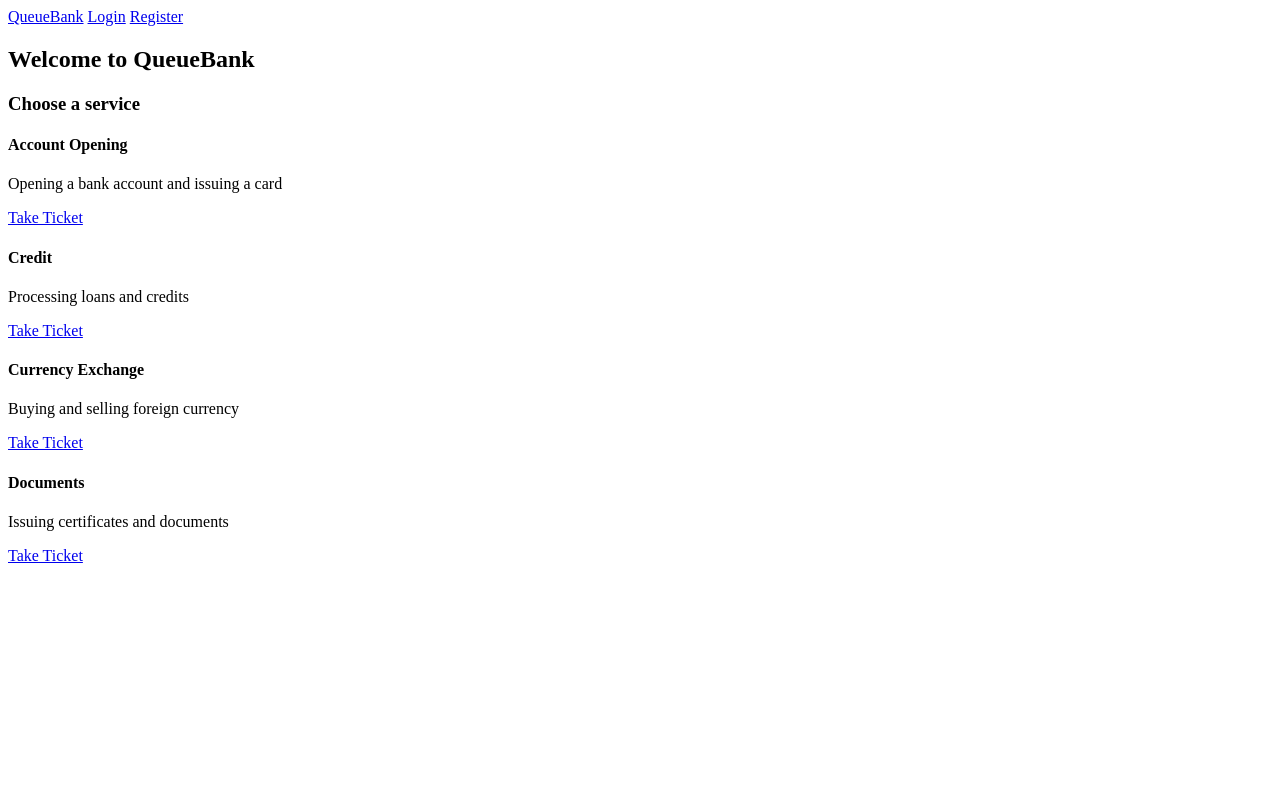
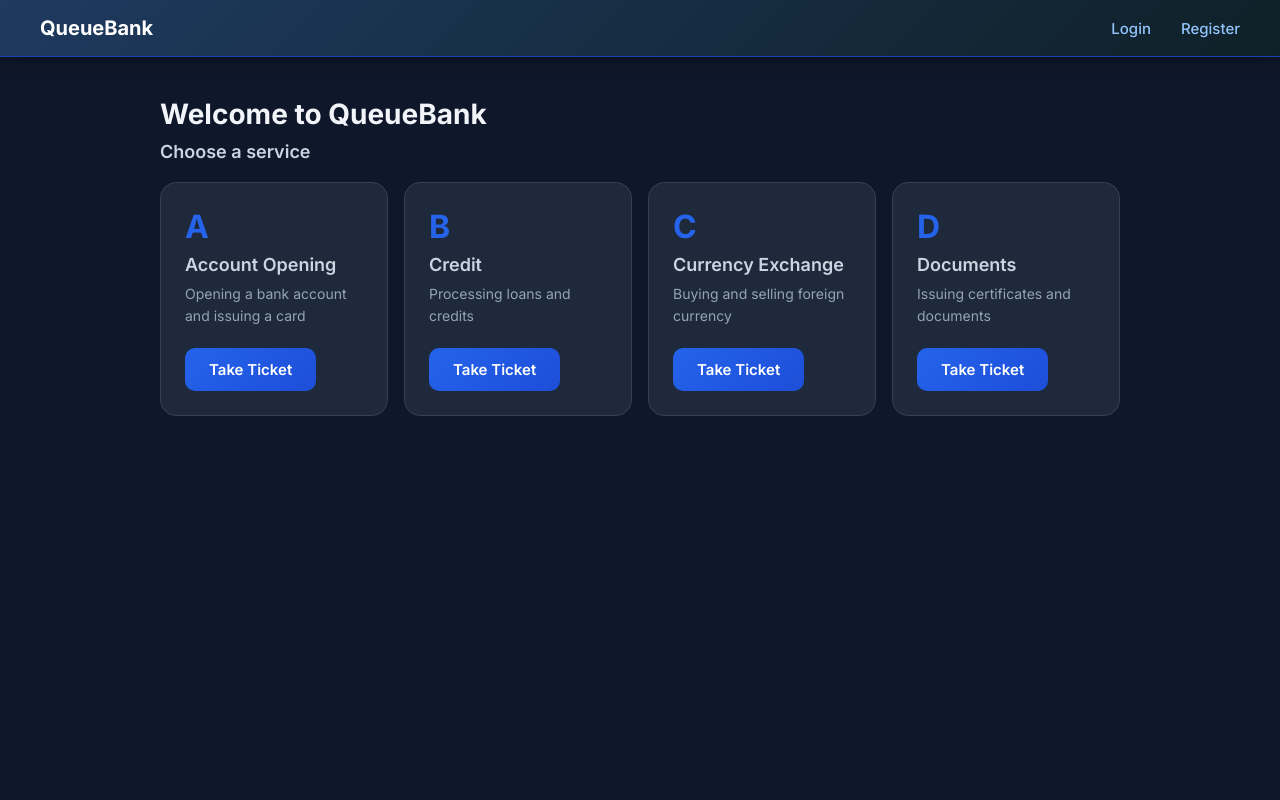
Before and after one commit to sodatovruslan/queuebank, a Django app: page / in a window 1280 px wide. Run offline with Django 5.2, Linux system fonts and the light colour scheme; data comes from the database, SQL or seed files in the repository; both versions use the stored data as it was after the commit.

Commit message:
change home html

```diff
--- a/static/style.css
+++ b/static/style.css
@@ -1,3 +1,5 @@
+@import url('https://fonts.googleapis.com/css2?family=Inter:wght@300;400;500;600;700&display=swap');
+
 * {
     margin: 0;
     padding: 0;
@@ -5,31 +7,175 @@
 }
 
 body {
-    font-family: Arial, sans-serif;
-    background-color: #f5f5f5;
-    color: #333;
+    font-family: 'Inter', sans-serif;
+    background-color: #0f172a;
+    color: #e2e8f0;
+    min-height: 100vh;
 }
 
+/* NAV */
 nav {
-    background-color: #1a3c5e;
-    padding: 15px 30px;
+    background: linear-gradient(135deg, #1e3a5f, #0f2027);
+    padding: 16px 40px;
     display: flex;
-    gap: 20px;
     align-items: center;
+    gap: 30px;
+    box-shadow: 0 4px 20px rgba(0,0,0,0.3);
+    border-bottom: 1px solid #1e40af;
 }
 
 nav a {
-    color: white;
+    color: #93c5fd;
     text-decoration: none;
-    font-size: 16px;
+    font-size: 15px;
+    font-weight: 500;
+    transition: color 0.2s;
+}
+
+nav a:first-child {
+    color: #ffffff;
+    font-size: 20px;
+    font-weight: 700;
+    margin-right: auto;
 }
 
 nav a:hover {
-    color: #f0a500;
+    color: #ffffff;
 }
 
-div {
-    max-width: 900px;
-    margin: 30px auto;
-    padding: 20px;
+/* CONTAINER */
+.container {
+    max-width: 1000px;
+    margin: 40px auto;
+    padding: 0 20px;
 }
+
+/* CARD */
+.card {
+    background: #1e293b;
+    border-radius: 16px;
+    padding: 30px;
+    margin-bottom: 20px;
+    border: 1px solid #334155;
+    box-shadow: 0 4px 24px rgba(0,0,0,0.2);
+}
+
+/* HEADINGS */
+h1, h2 {
+    font-size: 28px;
+    font-weight: 700;
+    color: #f1f5f9;
+    margin-bottom: 10px;
+}
+
+h3 {
+    font-size: 18px;
+    font-weight: 600;
+    color: #cbd5e1;
+    margin-bottom: 8px;
+}
+
+p {
+    color: #94a3b8;
+    font-size: 14px;
+    line-height: 1.6;
+}
+
+/* BUTTONS */
+button, .btn {
+    background: linear-gradient(135deg, #2563eb, #1d4ed8);
+    color: white;
+    border: none;
+    padding: 12px 24px;
+    border-radius: 10px;
+    font-size: 15px;
+    font-weight: 600;
+    cursor: pointer;
+    transition: all 0.2s;
+    text-decoration: none;
+    display: inline-block;
+}
+
+button:hover, .btn:hover {
+    background: linear-gradient(135deg, #1d4ed8, #1e40af);
+    transform: translateY(-2px);
+    box-shadow: 0 8px 20px rgba(37,99,235,0.4);
+}
+
+/* LINKS */
+a {
+    color: #60a5fa;
+    text-decoration: none;
+}
+
+a:hover {
+    color: #93c5fd;
+}
+
+/* INPUTS */
+input {
+    background: #0f172a;
+    border: 1px solid #334155;
+    border-radius: 10px;
+    padding: 12px 16px;
+    color: #e2e8f0;
+    font-size: 15px;
+    width: 100%;
+    margin-bottom: 12px;
+    outline: none;
+    transition: border 0.2s;
+}
+
+input:focus {
+    border-color: #2563eb;
+}
+
+/* FORMS */
+form {
+    display: flex;
+    flex-direction: column;
+    gap: 10px;
+    max-width: 400px;
+}
+
+/* ERROR */
+.error {
+    background: #450a0a;
+    color: #fca5a5;
+    padding: 12px 16px;
+    border-radius: 10px;
+    border: 1px solid #dc2626;
+    margin-bottom: 16px;
+    font-size: 14px;
+}
+
+/* SERVICE CARDS */
+.services {
+    display: grid;
+    grid-template-columns: repeat(auto-fit, minmax(220px, 1fr));
+    gap: 16px;
+    margin-top: 20px;
+}
+
+.service-card {
+    background: #1e293b;
+    border: 1px solid #334155;
+    border-radius: 16px;
+    padding: 24px;
+    transition: all 0.2s;
+}
+
+.service-card:hover {
+    border-color: #2563eb;
+    transform: translateY(-4px);
+    box-shadow: 0 8px 24px rgba(37,99,235,0.2);
+}
+
+.service-code {
+    font-size: 32px;
+    font-weight: 700;
+    color: #2563eb;
+    margin-bottom: 8px;
+}
+
+/
--- a/templates/base.html
+++ b/templates/base.html
@@ -1,10 +1,11 @@
-
+{% load static %}
 <!DOCTYPE html>
 <html lang="en">
 <head>
     <meta charset="UTF-8">
     <meta name="viewport" content="width=device-width, initial-scale=1.0">
     <title>QueueBank</title>
+    <link rel="stylesheet" href="{% static 'style.css' %}">
 </head>
 <body>
 
--- a/templates/tickets/home.html
+++ b/templates/tickets/home.html
@@ -1,12 +1,20 @@
 {% extends 'base.html' %}
+
 {% block content %}
-<h2>Welcome to QueueBank</h2>
-<h3>Choose a service</h3>
-{% for service in services %}
-    <div>
-        <h4>{{ service.name }}</h4>
-        <p>{{ service.description }}</p>
-        <a href="{% url 'take_ticket' service.pk %}">Take Ticket</a>
+<div class="container">
+    <h2>Welcome to QueueBank</h2>
+    <h3>Choose a service</h3>
+
+    <div class="services">
+        {% for service in services %}
+        <div class="service-card">
+            <div class="service-code">{{ service.code }}</div>
+            <h3>{{ service.name }}</h3>
+            <p>{{ service.description }}</p>
+            <br>
+            <a href="{% url 'take_ticket' service.pk %}" class="btn">Take Ticket</a>
+        </div>
+        {% endfor %}
     </div>
-{% endfor %}
+</div>
 {% endblock %}
```
Also changed, not shown: db.sqlite3.
